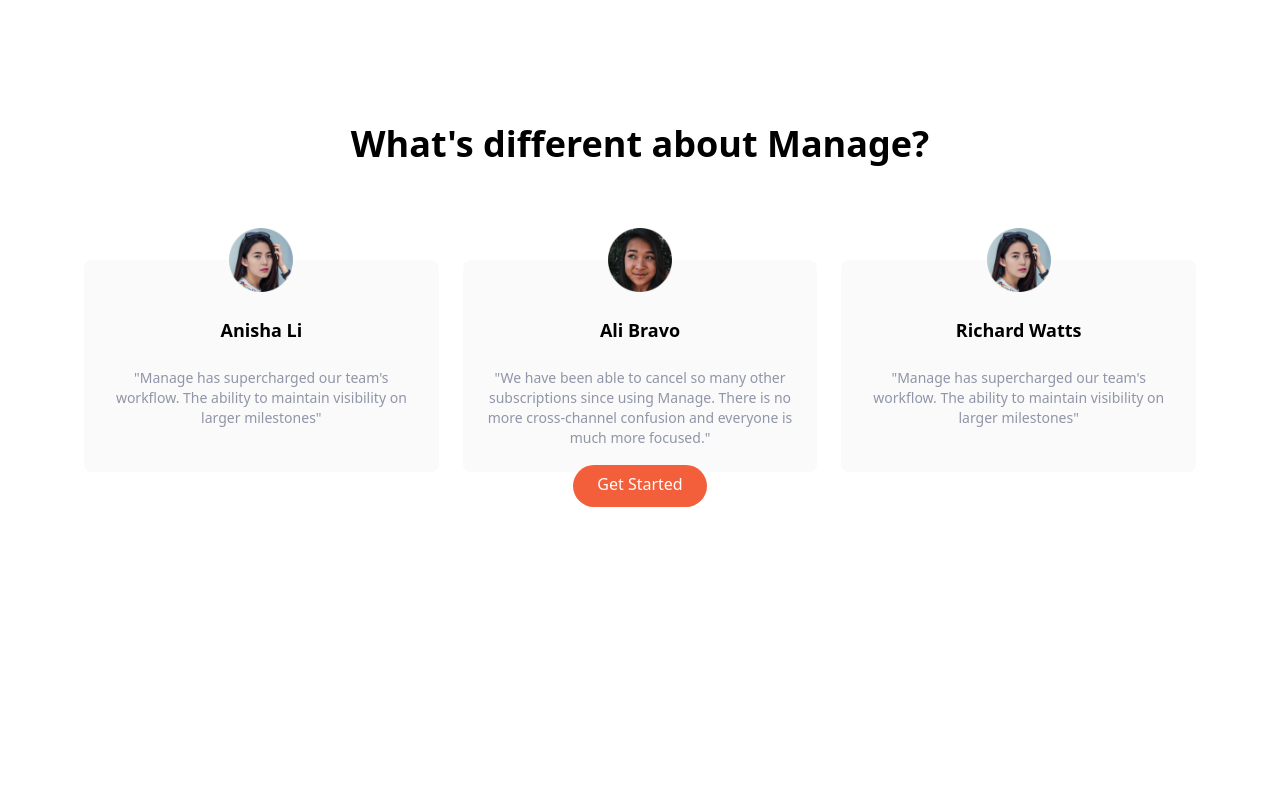
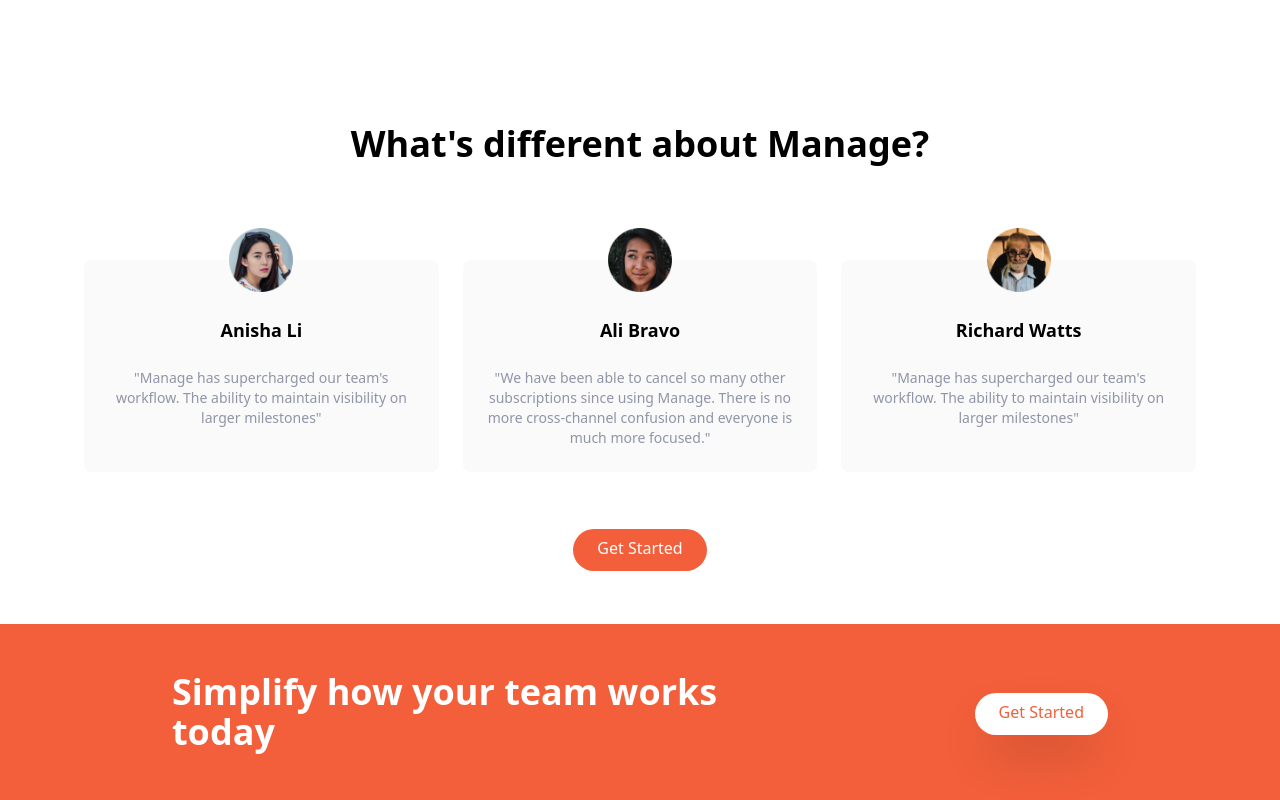
Before and after one commit to httpcyberdata/managelandingpage, a website: page index.html in a window 1280 px wide. Shown: the part 1144-1944 px from the top of the page. Before the commit the page ends 1651 px from the top, so only its background shows below. Drawn offline with Linux system fonts and the light colour scheme.

Commit message:
chore: created CTA section

```diff
--- a/index.html
+++ b/index.html
@@ -153,7 +153,7 @@
 					</p>
 				</div>
 				<!-- Testimonial 2 -->
-				<div class="hidden flex flex-col items-center p-6 space-y-6 rounded-lg bg-veryLightGray md:flex md:w-1/3">
+				<div class="hidden flex-col items-center p-6 space-y-6 rounded-lg bg-veryLightGray md:flex md:w-1/3">
 					<img src="img/avatar-ali.png" class="w-16 -mt-14" alt="" />
 					<h5 class="text-lg font-bold">Ali Bravo</h5>
 					<p class="text-sm text-darkGrayishBlue">
@@ -162,7 +162,7 @@
 				</div>
 				<!-- Testimonial 3 -->
 				<div class="hidden flex-col items-center p-6 space-y-6 rounded-lg bg-veryLightGray md:flex md:w-1/3">
-					<img src="img/avatar-anisha.png" class="w-16 -mt-14" alt="" />
+					<img src="img/avatar-richard.png" class="w-16 -mt-14" alt="" />
 					<h5 class="text-lg font-bold">Richard Watts</h5>
 					<p class="text-sm text-darkGrayishBlue">
 						"Manage has supercharged our team's workflow. The ability to maintain visibility on larger milestones"
@@ -170,14 +170,33 @@
 				</div>
 			</div>
 			<!-- Button -->
-			<div class="ny-16">
+			<div class="my-16">
 				<a href=""
 				class="p-3 px-6 pt-2 text-white bg-brightRed rounded-full baseline hover:bg-brightRedLight">
 					Get Started
 			    </a>
-
 			</div>
 		</div>
 	</section>
+
+	<!-- CTA Section -->
+	<section id="cta" class="bg-brightRed">
+		 <!-- Flex container -->
+		 <div class="container flex flex-col items-center justify-between px-5 py-24 mx-auto space-y-12 md:py-12 md:flex-row md:space-y-0">
+		 	<!-- Heading -->
+		 	<h2 class="text-5xl font-bold leading-tight text-center text-white md:text-4xl md:max-w-xl md:text-left">
+		 		Simplify how your team works today
+		 	</h2>
+		 	<!-- Button -->
+		 	<div>
+			   <a
+	            href="#"
+	            class="p-3 px-6 pt-2 text-brightRed bg-white rounded-full shadow-2xl baseline hover:bg-gray-900"
+	            >Get Started
+	        	</a>
+		 	</div>
+		 </div>
+	</section>
+	<!-- Footer -->
 </body>
 </html>
```
Also changed, not shown: css/main.css.
